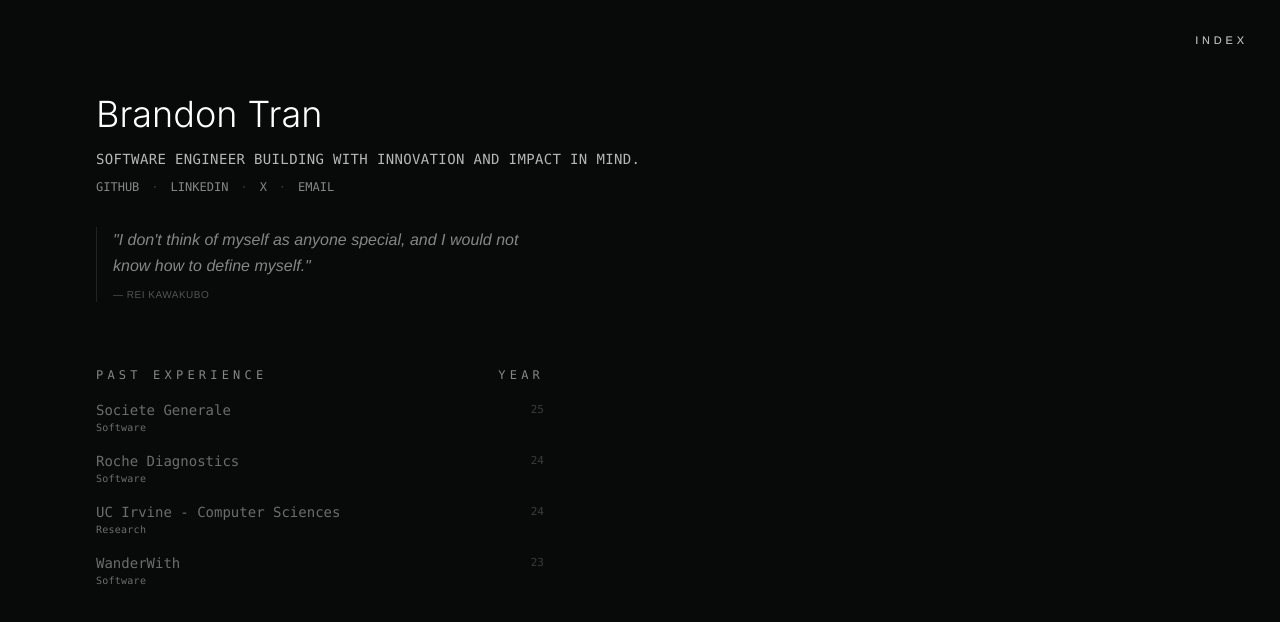
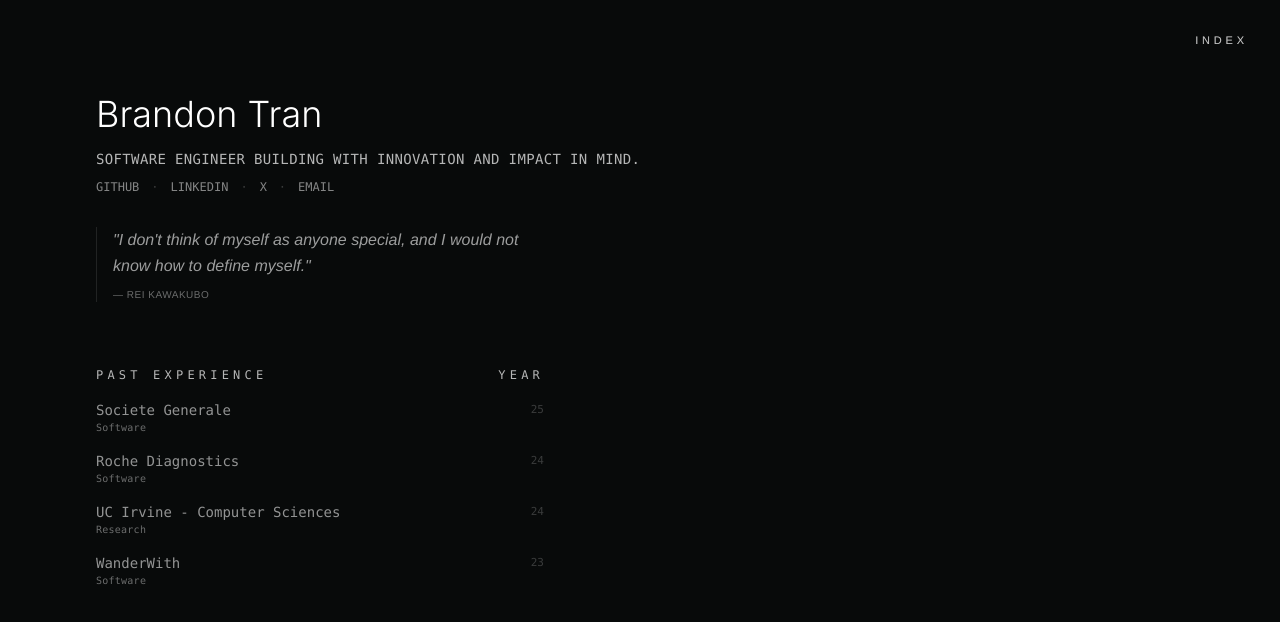
Before and after one commit to btrann0404/brdn, a Next.js app: page / in a window 1280 px wide. Shown: the top 622 px of the page. Built offline with nearby package versions, Linux system fonts and the light colour scheme.

Commit message:
adjusted white-levels on text

```diff
--- a/src/components/global/Navigation.tsx
+++ b/src/components/global/Navigation.tsx
@@ -6,7 +6,7 @@
   return (
     <div className="fixed top-8 right-8 group">
       <div className="relative">
-        <div className="text-white/50 hover:text-white/80 transition-colors duration-300 text-[11px] tracking-[0.35em] cursor-pointer text-right uppercase font-light">
+        <div className="text-white/50 hover:text-white/90 transition-colors duration-300 text-[11px] tracking-[0.35em] cursor-pointer text-right uppercase font-light">
           <GlitchText text="INDEX" delay={0} speed={50} />
         </div>
         <div className="absolute -bottom-0.5 right-0 w-0 group-hover:w-full h-px bg-white/20 transition-all duration-500"></div>
--- a/src/components/home/Experience.tsx
+++ b/src/components/home/Experience.tsx
@@ -38,14 +38,14 @@
           as="p"
           delay={0}
           speed={50}
-          className="font-mono text-[12px] tracking-[0.35em] text-white/50 font-light uppercase"
+          className="font-mono text-[12px] tracking-[0.35em] text-white/70 font-light uppercase"
         />
         <GlitchText
           text="Year"
           as="p"
           delay={0}
           speed={50}
-          className="font-mono text-[12px] tracking-[0.35em] text-white/50 font-light uppercase"
+          className="font-mono text-[12px] tracking-[0.35em] text-white/70 font-light uppercase"
         />
       </div>
 
@@ -66,14 +66,14 @@
                   as="p"
                   delay={0}
                   speed={50}
-                  className="text-sm text-white/50 group-hover:text-white/60 font-light transition-colors duration-300"
+                  className="text-sm text-white/70 group-hover:text-white/90 font-light transition-colors duration-300"
                 />
                 <GlitchText
                   text={exp.role}
                   as="p"
                   delay={0}
                   speed={50}
-                  className="text-[10px] text-white/50 group-hover:text-white/60 font-light tracking-wide transition-colors duration-300"
+                  className="text-[10px] text-white/50 group-hover:text-white/70 font-light tracking-wide transition-colors duration-300"
                 />
               </div>
               <GlitchText
--- a/src/components/home/Quote.tsx
+++ b/src/components/home/Quote.tsx
@@ -10,14 +10,14 @@
         as="p"
         delay={0}
         speed={50}
-        className="text-md text-white/50 group-hover:text-white/70 font-light leading-relaxed mb-2 italic transition-colors duration-300"
+        className="text-md text-white/60 group-hover:text-white/80 font-light leading-relaxed mb-2 italic transition-colors duration-300"
       />
       <GlitchText
         text="— REI KAWAKUBO"
         as="p"
         delay={0}
         speed={50}
-        className="text-[10px] text-white/30 group-hover:text-white/50 font-light tracking-wider transition-colors duration-300"
+        className="text-[10px] text-white/40 group-hover:text-white/60 font-light tracking-wider transition-colors duration-300"
       />
     </div>
   );
```
